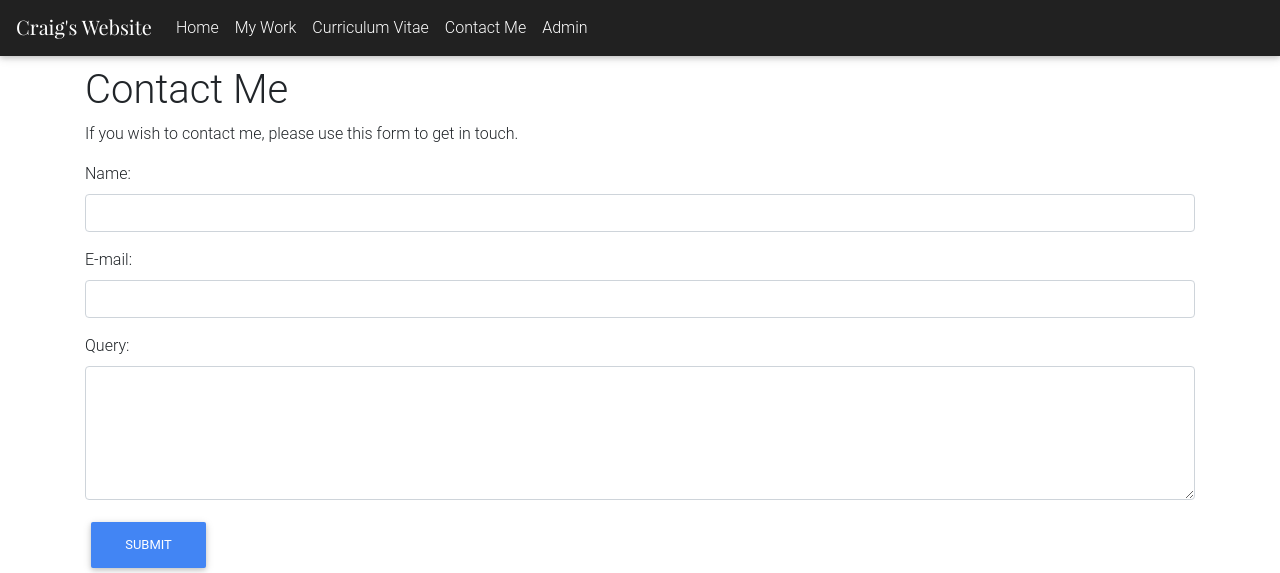
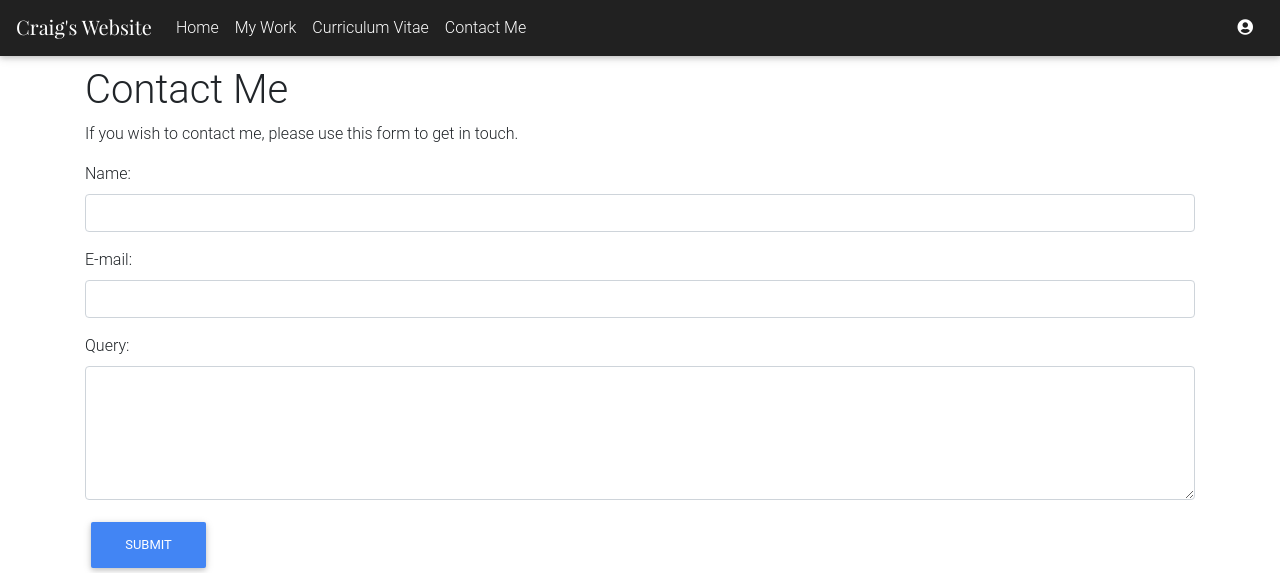
Before and after one commit to ch185176/craig-hutcheon.uk, a PHP site: page /contact-me.php in a window 1280 px wide. Shown: the top 573 px of the page. Run offline with PHP 8.4, Linux system fonts and the light colour scheme; data that the repository does not hold is empty; some libraries are stand-ins or nearby versions; some web fonts are replaced.

Commit message:
Enhanced Nav

```diff
--- a/includes/nav.php
+++ b/includes/nav.php
@@ -1,15 +1,12 @@
-<nav class="navbar navbar-expand-md bg-dark navbar-dark">
- <!-- Brand -->
+<!--Navbar -->
+<nav class="mb-1 navbar navbar-expand-lg bg-dark navbar-dark">
   <a class="navbar-brand" href="https://craig-hutcheon.uk" style="font-family:playfair_displayregular;">Craig's Website</a>
-
- <!-- Toggler/collapsibe Button -->
- <button class="navbar-toggler" type="button" data-toggle="collapse" data-target="#collapsibleNavbar">
+  <button class="navbar-toggler" type="button" data-toggle="collapse" data-target="#navbarSupportedContent-333"
+    aria-controls="navbarSupportedContent-333" aria-expanded="false" aria-label="Toggle navigation">
     <span class="navbar-toggler-icon"></span>
   </button>
-
- <!-- Navbar links -->
- <div class="collapse navbar-collapse" id="collapsibleNavbar">
-   <ul class="navbar-nav">
+  <div class="collapse navbar-collapse" id="navbarSupportedContent-333">
+    <ul class="navbar-nav mr-auto">
       <li class="nav-item">
         <a class="nav-link" href="index.php">Home</a>
       </li>
@@ -22,9 +19,15 @@
       <li class="nav-item">
         <a class="nav-link" href="contact-me.php">Contact Me</a>
       </li>
+
+    </ul>
+    <ul class="navbar-nav ml-auto nav-flex-icons">
       <li class="nav-item">
-       <a class="nav-link" href="https://craig-hutcheon.uk/cockpit-master/">Admin</a>
+        <a class="nav-link waves-effect waves-light" href="https://craig-hutcheon.uk/cockpit-master/">
+          <i class="fas fa-user-circle"></i>
+        </a>
       </li>
     </ul>
   </div>
 </nav>
+<!--/.Navbar -->
```
Lines whose indentation alone changed are shown as unchanged.
